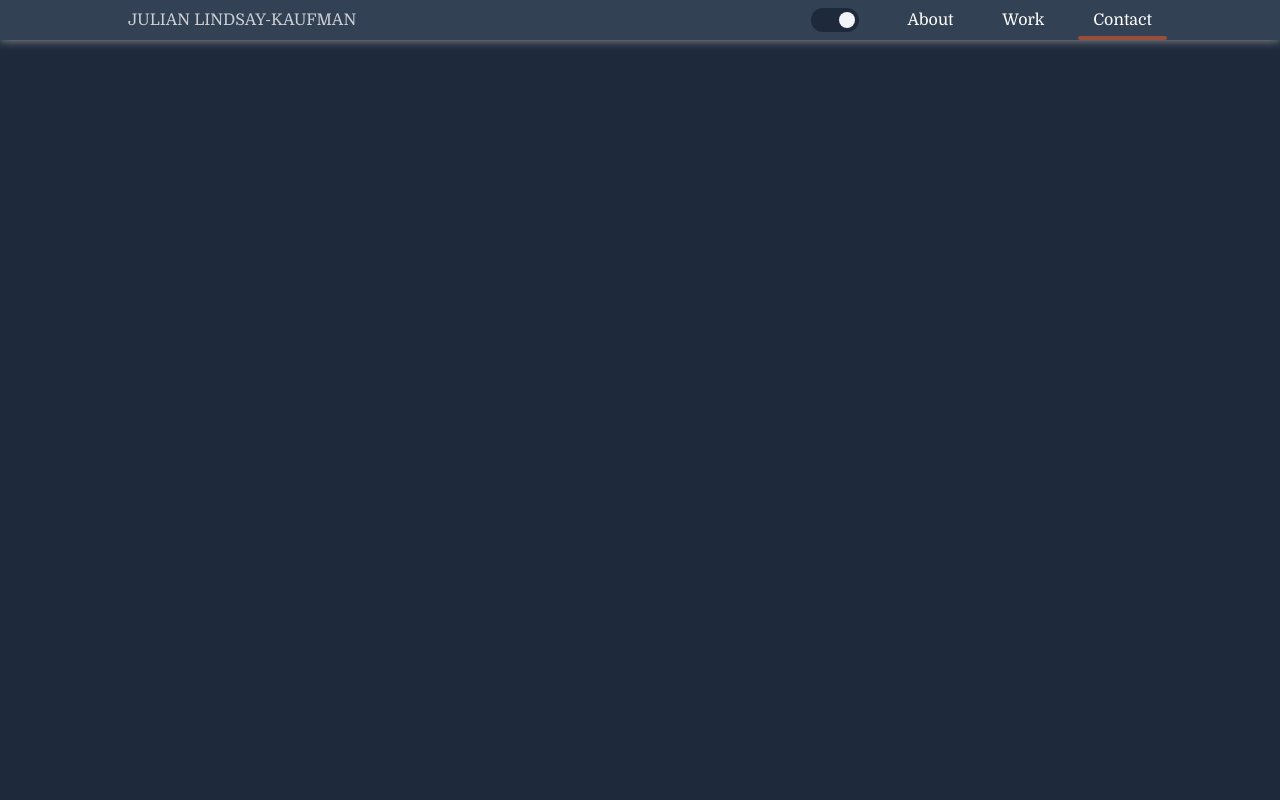
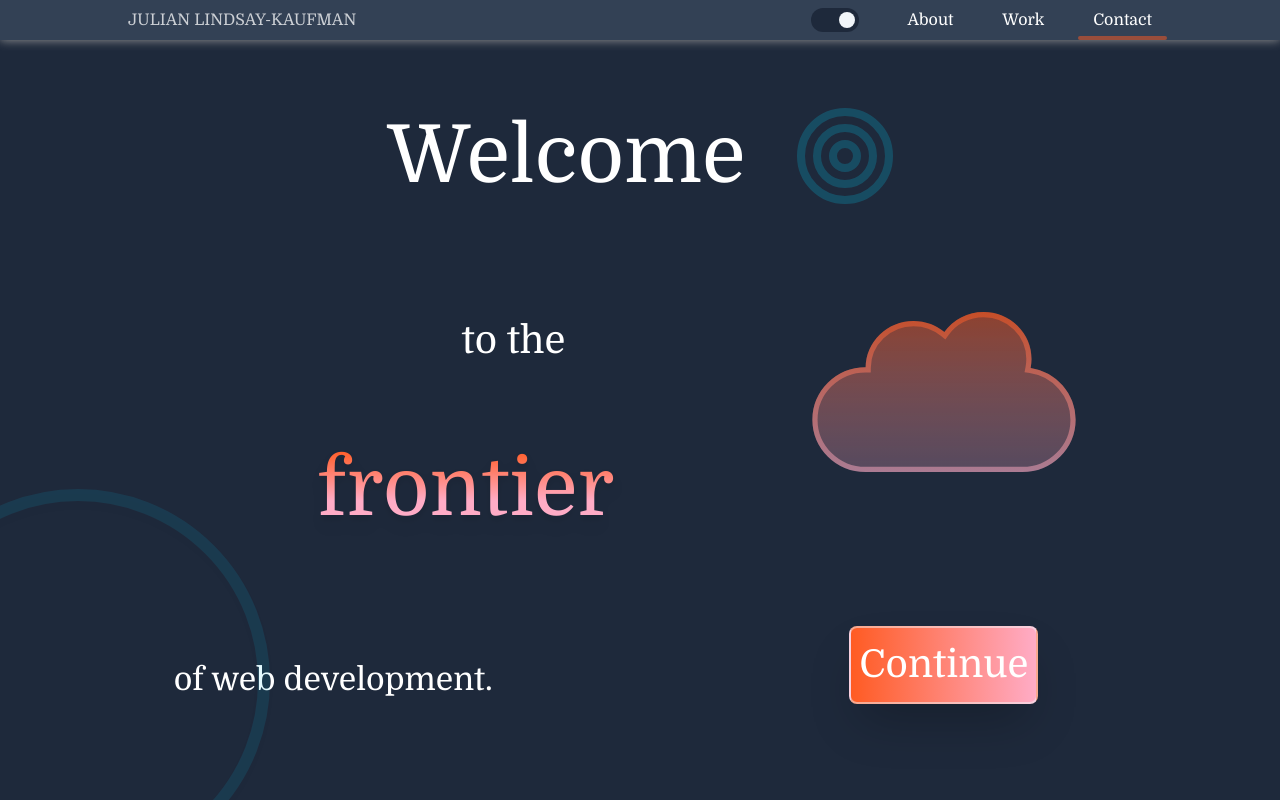
Before and after one commit to julianlk522/portfo, a Next.js app: page / in a window 1280 px wide. Both pictures are taken after a click on the item 834 px from the left and 20 px from the top of the page. Shown: the top 800 px of the page. Built offline with nearby package versions, Linux system fonts and the light colour scheme.

Commit message:
responsive styling in Welcome section, adjust navVisibility useEffect for greater sensitivity

```diff
--- a/pages/_app.tsx
+++ b/pages/_app.tsx
@@ -44,7 +44,7 @@ function MyApp({ Component, pageProps }) {
 		if (!navReactsToScroll) {
 			return
 		} else {
-			if (currentScrollY < prevScrollY) {
+			if (currentScrollY <= prevScrollY) {
 				setNavVisible(true)
 			} else {
 				setNavVisible(false)
--- a/pages/index.tsx
+++ b/pages/index.tsx
@@ -1,11 +1,10 @@
-import React, { useState, useRef } from 'react'
+import React, { useState, useRef, useEffect } from 'react'
 import Head from 'next/head'
 import Image from 'next/image'
 import { motion, useScroll, useTransform } from 'framer-motion'
 import Work from '../components/Work'
 import Contact from '../components/Contact'
 import cloud from '../public/Cloud.svg'
-import curvedArrow from '../public/curved-arrow-right.png'
 
 export default function Home({ darkMode }) {
 	const continueRef = useRef(null)
@@ -43,19 +42,12 @@ export default function Home({ darkMode }) {
 			brightnessMagnitude.toString()
 	}
 
+	useEffect(() => {
+		document.getElementById('welcomeContainer').style.opacity = '1'
+	}, [darkMode])
+
 	return (
-		<div
-			id='darkModeBgContainer'
-			className={`${darkMode && 'bg-slate-800'} w-full h-full`}
-		>
-			<motion.section
-				id='welcomeContainer'
-				className={`${
-					darkMode ? 'bg-slate-800' : 'bg-mainBgFaded'
-				} bg-cover h-full pt-16 px-32 flex flex-col justify-center relative z-[1]`}
-				style={{ opacity: opacityTransform }}
-				onMouseMove={updateCloudOpacity}
-			>
+		<>
 			<Head>
 				<title>Julian's Portfolio</title>
 				<meta
@@ -64,33 +56,41 @@ export default function Home({ darkMode }) {
 				/>
 				<link rel='icon' href='/favicon.ico' />
 			</Head>
-
-				<div
-					id='welcomeHero'
-					className='flex justify-between'
+			<motion.section
+				id='welcomeContainer'
+				className={`${
+					darkMode ? 'bg-slate-800' : 'bg-mainBgFaded'
+				} bg-cover h-full flex flex-col items-center relative z-[1]`}
+				style={{
+					opacity: darkMode ? '1' : opacityTransform,
+					padding: 'clamp(6rem, 8vw, 8vh) clamp(2rem, 6vw, 6vh)',
+				}}
 				onMouseMove={(e: React.MouseEvent) => {
 					setHueCoef((prev) => prev + e.movementX / 4)
 					document.getElementById(
 						'hueRotateRef'
 					).style.filter = `hue-rotate(${hueCoef}deg)`
+					updateCloudOpacity(e)
 				}}
 			>
 				<div
-						id='welcomeTextContent'
-						className='flex flex-col h-full min-w-1/2 justify-between'
+					id='welcomeTitleContainer'
+					className='flex justify-center items-center'
+					style={{ marginBottom: 'clamp(2rem, 12vw, 12vh)' }}
 				>
-						<div id='welcomeTitleContainer' className='flex'>
 					<h1
-								className={`${
-									darkMode && 'text-white'
-								} text-8xl`}
+						className={`${darkMode && 'text-white'}`}
+						style={{
+							fontSize: 'clamp(2rem, 10vw, 10vh)',
+							marginRight: 'max(4vw, 2rem)',
+						}}
 					>
 						Welcome
 					</h1>
 					<motion.div
 						id='welcomeTextCircles'
 						ref={outerCircleRef}
-								className='relative self-center ml-16 w-24 h-24 rounded-full border-8 opacity-20 border-[#00d8ff]'
+						className='relative self-center w-24 h-24 rounded-full border-8 opacity-20 border-[#00d8ff]'
 						onHoverStart={() => {
 							innerCircleRef.current.style.animation =
 								'innerCircleGlow 1.5s ease-in-out infinite'
@@ -118,43 +118,64 @@ export default function Home({ darkMode }) {
 						></div>
 					</motion.div>
 				</div>
+				<div
+					id='welcomeContentContainer'
+					className='h-full flex justify-between'
+				>
+					<div
+						id='welcomeTextContent'
+						className='flex flex-col h-full w-full justify-between max-h-[50vw] sm:pr-8'
+					>
 						<h3
 							className={`${
 								darkMode && 'text-white'
-							} text-4xl ml-[50%] mt-24`}
+							} self-end md:self-auto ml-[50%]`}
+							style={{
+								fontSize: 'clamp(1rem, 3vw, 6vh)',
+							}}
 						>
 							to the
 						</h3>
-						<h2 className='ml-[25%] mt-24 relative text-8xl bg-tomatoToLightPink text-transparent bg-clip-text after:absolute after:top-[50%] after:left-[-75%] after:w-96 after:h-96 after:rounded-full after:border-[12px] after:border-opacity-10 after:border-[#00d8ff] drop-shadow-lg'>
+
+						<h2
+							className='relative my-8 md:my-12 text-8xl bg-tomatoToLightPink text-transparent bg-clip-text after:absolute after:top-[-125%] md:after:top-[50%] after:left-[-100%] after:border-[6px] after:w-48 after:h-48 md:after:w-96 md:after:h-96 after:rounded-full md:after:border-[12px] after:border-opacity-10 after:border-[#00d8ff] drop-shadow-lg'
+							style={{
+								marginLeft: 'max(25%, 6rem)',
+								fontSize: 'clamp(2rem, 10vw, 10vh)',
+							}}
+						>
 							frontier
 						</h2>
 						<h3
 							className={`${
 								darkMode && 'text-white'
-							} text-5xl mt-24`}
+							} text-center sm:text-left mt-8 md:mt-12`}
+							style={{
+								fontSize: 'clamp(1.25rem, 4vw, 4vh)',
+							}}
 						>
 							of web development.
 						</h3>
 					</div>
 					<div
 						id='welcomeVisualContent'
-						className='flex flex-col justify-between items-center h-full max-w-[50vw] pt-[10%]'
+						className='hidden sm:flex flex-col items-center h-full justify-center md:justify-between max-h-[50vw]'
 					>
-						<div id='hueRotateRef' ref={hueRotateRef}>
+						<div
+							id='hueRotateRef'
+							ref={hueRotateRef}
+							className='flex flex-shrink relative max-h-[20vh] max-w-[50vw]'
+						>
 							<Image src={cloud} alt='illustration' />
 						</div>
-						<Image
-							src={curvedArrow}
-							alt='arrow to continue button'
-							className='rotate-[25deg] -translate-x-1 opacity-50'
-						/>
 						<motion.button
 							id='continueButton'
 							className={`${
 								darkMode
 									? 'border-slate-100 border-opacity-50 shadow-2xl'
-									: 'drop-shadow-mediumDark border-[#ffacc6]'
-							} text-xl text-white w-1/2 h-16 rounded-xl bg-gradient-to-r from-[#FF5B23] to-[#ffacc6] border-2 `}
+									: 'drop-shadow-mediusmark border-[#ffacc6]'
+							} hidden md:block p-2 text-white rounded-lg bg-gradient-to-r from-[#FF5B23] to-[#ffacc6] border-2 `}
+							style={{ fontSize: 'clamp(1rem, 3vw, 6vh)' }}
 							whileHover={{ scale: 1.1 }}
 							whileTap={{ scale: 0.9 }}
 							onClick={() =>
@@ -167,34 +188,39 @@ export default function Home({ darkMode }) {
 						</motion.button>
 					</div>
 				</div>
-
-				{/* <h1>Hi there, welcome to my website!</h1>
-
-			<article>
-				<h2>About Me</h2>
-				<p>
-					I'm a full stack web developer located in NC, USA with a
-					passion for creative design and puzzle solving.
-				</p>
-			</article>
-
-			<article>
-				<h3>Contact</h3>
-				<p>
-					If you have an ambitious full-stack project idea, I can help
-					you bring it to life using modern best practices and
-					meticulous analysis of end-to-end user experience. Let's
-					work together! Please reach out to me using any of the
-					contact info found in this section and I will follow up as
-					quickly as I can.
-				</p>
-			</article>
-
-			<p>All questions and other feedback are welcome!</p> */}
+				<div
+					id='hueRotateRef'
+					ref={hueRotateRef}
+					className='sm:hidden flex flex-shrink relative max-h-[20vh] max-w-[50vw]'
+					style={{ marginTop: 'clamp(4rem, 12vw, 12vh)' }}
+				>
+					<Image src={cloud} alt='illustration' />
+				</div>
+				<motion.button
+					id='continueButtonSmallScreen'
+					className={`${
+						darkMode
+							? 'border-slate-100 border-opacity-50 shadow-2xl'
+							: 'drop-shadow-mediusmark border-[#ffacc6]'
+					} md:hidden max-w-[12rem] p-2 text-white rounded-lg bg-gradient-to-r from-[#FF5B23] to-[#ffacc6] border-2 `}
+					style={{
+						fontSize: 'clamp(1rem, 3vw, 6vh)',
+						marginTop: 'clamp(4rem, 12vw, 12vh)',
+					}}
+					whileHover={{ scale: 1.1 }}
+					whileTap={{ scale: 0.9 }}
+					onClick={() =>
+						continueRef.current.scrollIntoView({
+							behavior: 'smooth',
+						})
+					}
+				>
+					Continue
+				</motion.button>
 			</motion.section>
 			<div ref={continueRef}></div>
 			<Work darkMode={darkMode} />
 			<Contact darkMode={darkMode} />
-		</div>
+		</>
 	)
 }
--- a/styles/globals.css
+++ b/styles/globals.css
@@ -28,6 +28,8 @@ a {
 * {
 	box-sizing: border-box;
 }
+
+/* move to Index.module.css */
 
 @keyframes innerCircleGlow {
 	0% {
@@ -69,7 +71,12 @@ a {
 	}
 }
 
-/* move to work.module.css */
+/* thanks Next.js! *facepalm* */
+#hueRotateRef > span {
+	max-height: 20vh;
+}
+
+/* move to Work.module.css */
 
 .projectTitle {
 	font-family: 'Lobster', cursive;
--- a/tailwind.config.js
+++ b/tailwind.config.js
@@ -24,7 +24,7 @@ module.exports = {
 				mediumDark: '0px 4px 4px rgba(0, 0, 0, 0.25)',
 			},
 			boxShadow: {
-				thicc: '0px 6px 20px 0px rgba(0,0,0,0.65)',
+				thick: '0px 6px 20px 0px rgba(0,0,0,0.65)',
 				navbarDarkMild: '0px 0px 10px #999',
 			},
 		},
```
Lines whose indentation alone changed are shown as unchanged.
